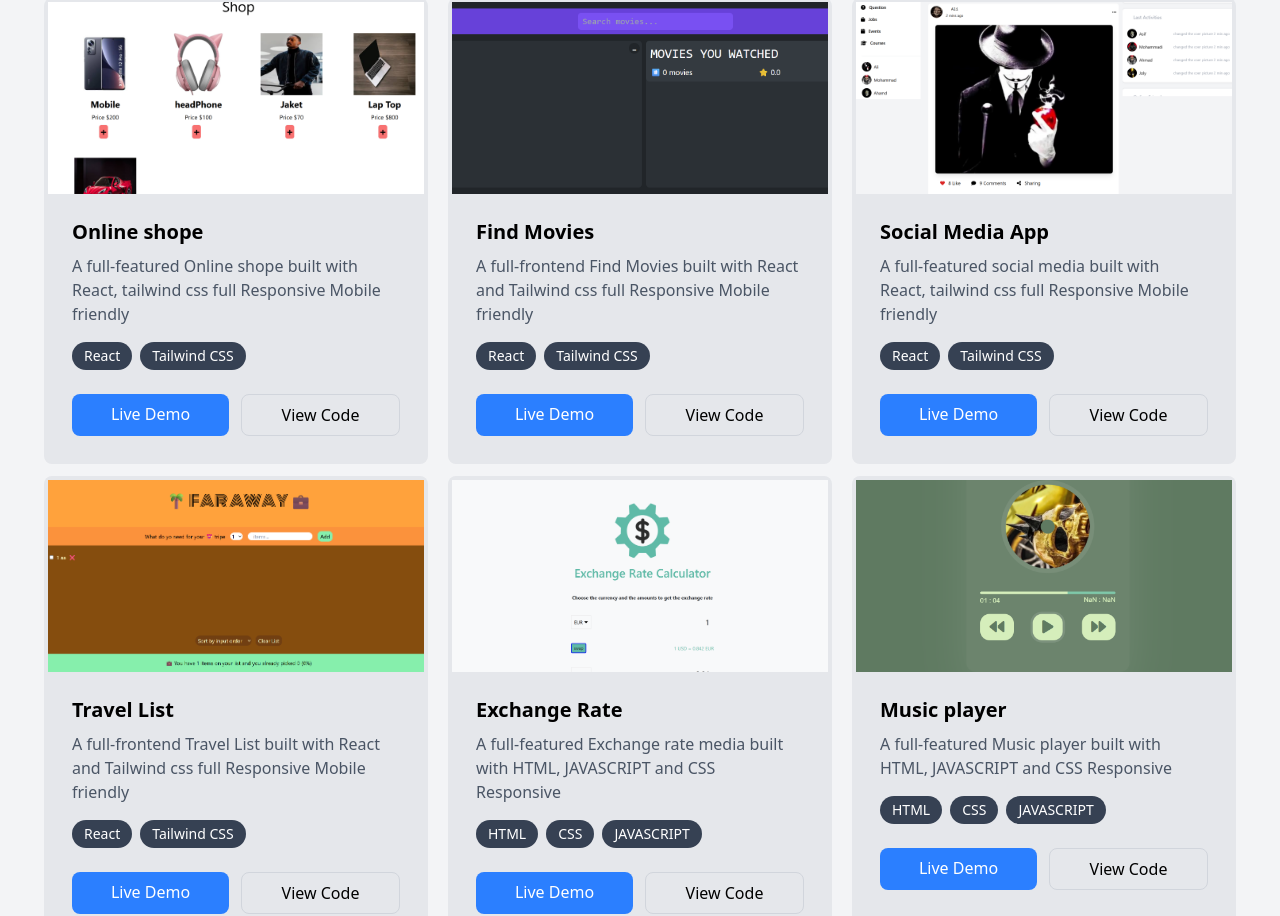
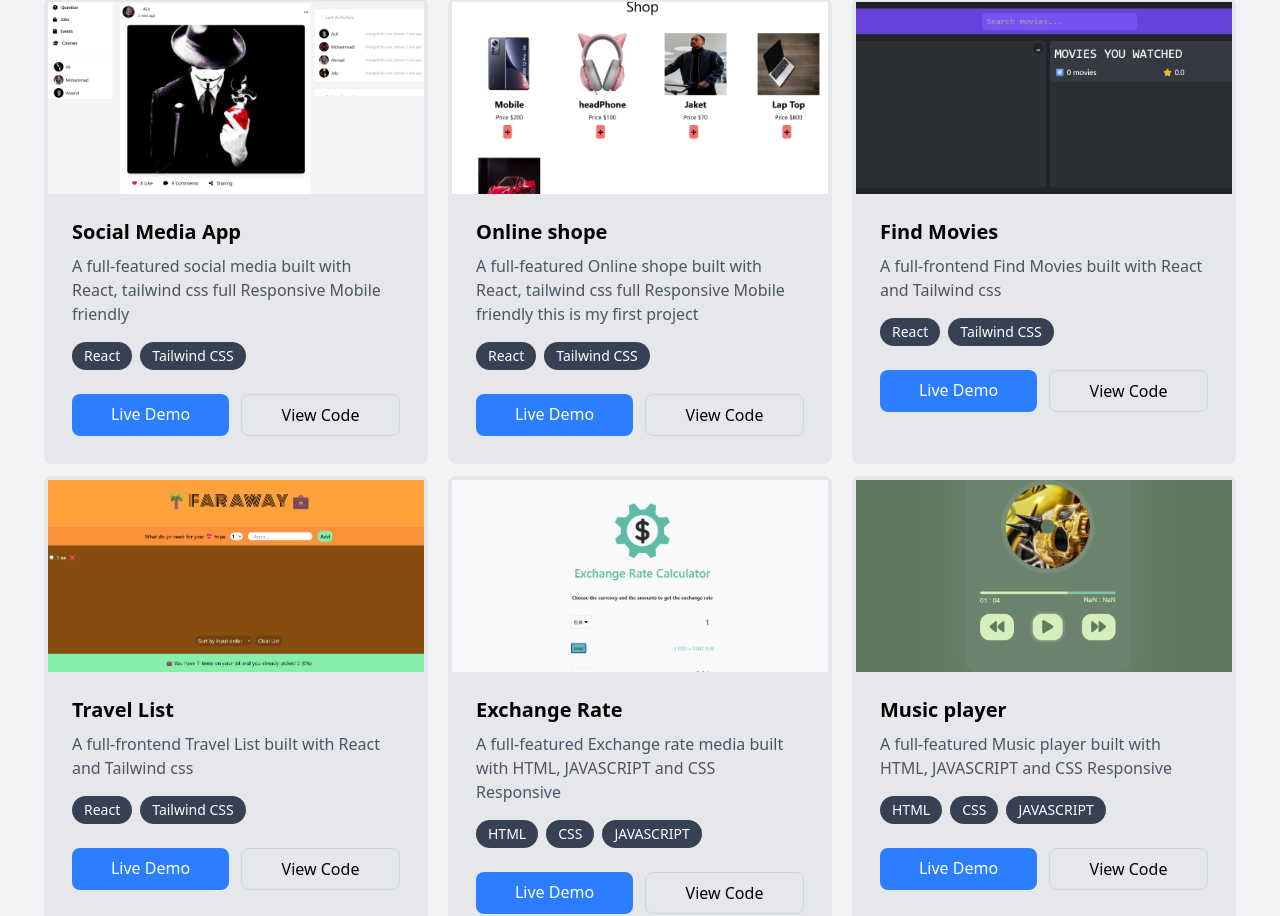
Before and after one commit to MR-Mohammadi-sab/portfolio, a React (Vite) app: page /projects in a window 1280 px wide. Shown: the part 214-1130 px from the top of the page. Built offline with nearby package versions, Linux system fonts and the light colour scheme.

Commit message:
edit deploy link

```diff
--- a/projects.js
+++ b/projects.js
@@ -1,23 +1,4 @@
 export const datas=[
-    {
-        id: 5,
-        title:"Online shope",
-        image:'/online-shopping-mohammadi.netlify.app_.png',
-        desc:"A full-featured Online shope built with React, tailwind css full Responsive Mobile friendly",
-        tech: ["React", "Tailwind CSS" ],
-        demoUrl: "https://online-shopping-mohammadi.netlify.app/",
-        githubUrl: "https://github.com/MR-Mohammadi-sab/react-online-shopping"
-    },
-
-    {
-        id: 9,
-        title:"Find Movies",
-        image:'/localhost_3002_.png',
-        desc:"A full-frontend Find Movies built with React and Tailwind css full Responsive Mobile  friendly ",
-        tech: ["React", "Tailwind CSS" ],
-        demoUrl: "https://usepopcornmovi.netlify.app//",
-        githubUrl: "https://github.com/MR-Mohammadi-sab/usePopcorn"
-    },
     {
         id: 1,
         title:"Social Media App",
@@ -28,10 +9,29 @@ export const datas=[
         githubUrl: "https://github.com/MR-Mohammadi-sab/ReactJS_lamaSocial"
     },
     {
+        id: 5,
+        title:"Online shope",
+        image:'/online-shopping-mohammadi.netlify.app_.png',
+        desc:"A full-featured Online shope built with React, tailwind css full Responsive Mobile friendly this is my first project",
+        tech: ["React", "Tailwind CSS" ],
+        demoUrl: "https://online-shopping-mohammadi.netlify.app/",
+        githubUrl: "https://github.com/MR-Mohammadi-sab/react-online-shopping"
+    },
+
+    {
+        id: 9,
+        title:"Find Movies",
+        image:'/localhost_3002_.png',
+        desc:"A full-frontend Find Movies built with React and Tailwind css ",
+        tech: ["React", "Tailwind CSS" ],
+        demoUrl: "https://usepopcornmovi.netlify.app//",
+        githubUrl: "https://github.com/MR-Mohammadi-sab/usePopcorn"
+    },
+    {
         id: 8,
         title:"Travel List",
         image:'/localhost_3001_.png',
-        desc:"A full-frontend Travel List built with React and Tailwind css full Responsive Mobile  friendly ",
+        desc:"A full-frontend Travel List built with React and Tailwind css ",
         tech: ["React", "Tailwind CSS" ],
         demoUrl: "https://travellistp.netlify.app/",
         githubUrl: "https://github.com/MR-Mohammadi-sab/Travel-List"
```
Also changed, not shown: 1 other file (tests, documents, lock files or other folders).
